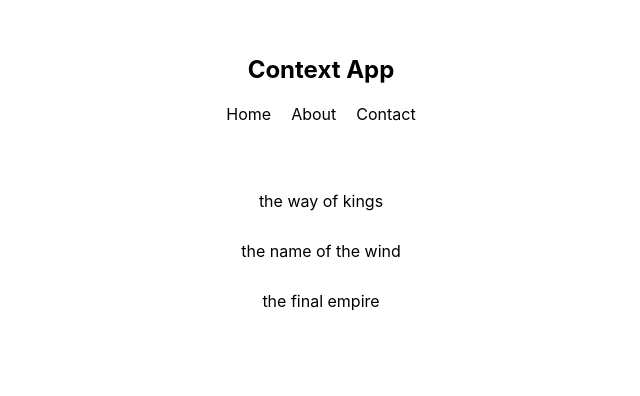
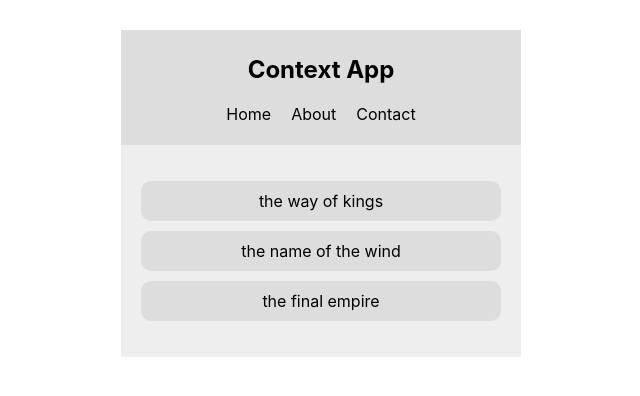
Before and after one commit to lucasmoc47/context_app, a React (Create React App) app: page / in a window 1280 px wide. Shown: the top 396 px of the page, without its empty margins (319-959 px from the left). Built offline with nearby package versions, Linux system fonts and the light colour scheme.

Commit message:
Accessing Theme Context

```diff
--- a/src/components/BookList.js
+++ b/src/components/BookList.js
@@ -1,13 +1,20 @@
 import React, { Component } from 'react';
 
+import { ThemeContext } from '../contexts/ThemeContext'
+
 export default class BookList extends Component {
+	static contextType = ThemeContext
+
 	render() {
+		const { isLightTheme, light, dark } = this.context
+		const theme = isLightTheme ? light : dark
+
 		return (
-			<div className="book-list">
+			<div className="book-list" style={{ background: theme.bg, color: theme.color }}>
 				<ul>
-					<li>the way of kings</li>
-					<li>the name of the wind</li>
-					<li>the final empire</li>
+					<li style={{ background: theme.ui }}>the way of kings</li>
+					<li style={{ background: theme.ui }}>the name of the wind</li>
+					<li style={{ background: theme.ui }}>the final empire</li>
 				</ul>
 			</div>
 		)
--- a/src/components/Navbar.js
+++ b/src/components/Navbar.js
@@ -1,9 +1,16 @@
 import React, { Component } from 'react';
 
+import { ThemeContext } from '../contexts/ThemeContext'
+
 export default class Navbar extends Component {
+	static contextType = ThemeContext
+
 	render() {
+		const { isLightTheme, light, dark } = this.context
+		const theme = isLightTheme ? light : dark
+
 		return (
-		<nav>
+			<nav style={{ background: theme.ui, color: theme.synthax }}>
 				<h1>Context App</h1>
 				<ul>
 					<li>Home</li>
--- a/src/contexts/ThemeContext.js
+++ b/src/contexts/ThemeContext.js
@@ -1,6 +1,6 @@
 import React, { Component, createContext } from 'react';
 
-const ThemeContext = createContext()
+export const ThemeContext = createContext()
 
 export default class ThemeContextProvider extends Component {
 	constructor(props) {
```
Lines whose indentation alone changed are shown as unchanged.
